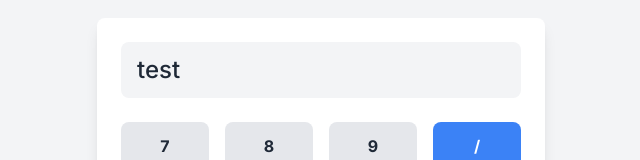
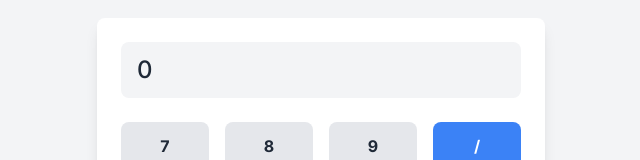
Before and after one commit to niharPat/CODSOFT, a Next.js app in the folder task3/: page / in a window 1280 px wide. Shown: the part 166-326 px from the top of the page, without its empty margins (319-959 px from the left). Built offline with nearby package versions, Linux system fonts and the light colour scheme.

Commit message:
Update page.tsx

```diff
--- a/task3/app/page.tsx
+++ b/task3/app/page.tsx
@@ -2,10 +2,10 @@
 import { useState } from "react";
 
 const Component: React.FC = () => {
-  const [display, setDisplay] = useState<string>("test");
+  const [display, setDisplay] = useState<string>("0");
 
   const handleDigitClick = (digit: string) => {
-    if (display === "test") {
+    if (display === "0") {
       setDisplay(digit);
     } else {
       setDisplay(display + digit);
```
